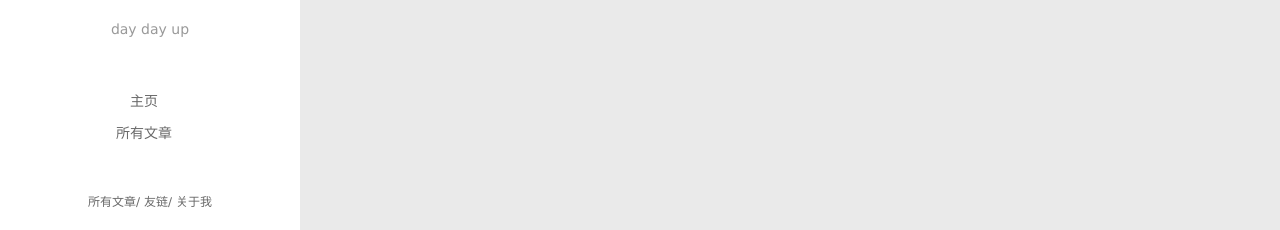
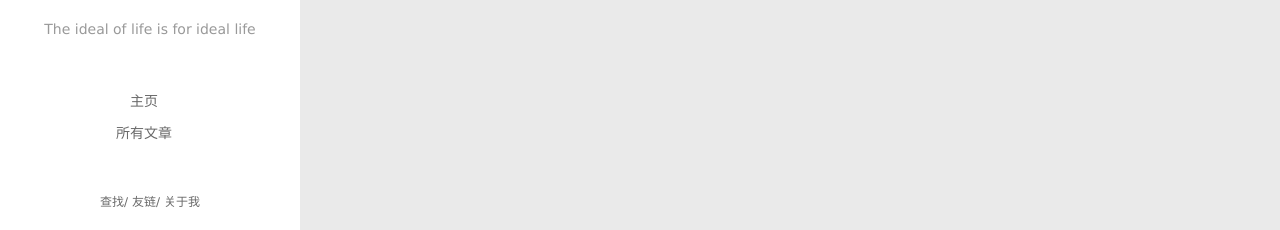
Before and after one commit to heyanlll/heyanlll.github.io, a plain HTML site: page 2015/03/10/post”/index.html in a window 1280 px wide. Shown: the part 323-553 px from the top of the page. Drawn offline with Linux system fonts and the light colour scheme.

Commit message:
Site updated: 2018-05-12 19:36:00

```diff
--- a/2015/03/10/post”/index.html
+++ b/2015/03/10/post”/index.html
@@ -54,7 +54,7 @@
 		  <h1 class="header-author"><a href="/">huoshenckf</a></h1>
 		</hgroup>
 
-		<p class="header-subtitle">day day up</p>
+		<p class="header-subtitle">The ideal of life is for ideal life</p>
 
 
 		<nav class="header-menu">
@@ -69,7 +69,7 @@
 		<nav class="header-smart-menu">
 
 
-    			<a q-on="click: openSlider(e, 'innerArchive')" href="javascript:void(0)">所有文章</a>
+    			<a q-on="click: openSlider(e, 'innerArchive')" href="javascript:void(0)">查找</a>
 
 
 
@@ -112,7 +112,7 @@
 			  <h1 class="header-author js-header-author">huoshenckf</h1>
 			</hgroup>
 
-			<p class="header-subtitle"><i class="icon icon-quo-left"></i>day day up<i class="icon icon-quo-right"></i></p>
+			<p class="header-subtitle"><i class="icon icon-quo-left"></i>The ideal of life is for ideal life<i class="icon icon-quo-right"></i></p>
 
 
 
@@ -376,7 +376,7 @@ return o(i(t),arguments.length<2?void 0:u(arguments[1]))}})},function(t,n,r){var
 
 
 
-      <li style="width: 33.333333333333336%" q-on="click: openSlider(e, 'innerArchive')"><a href="javascript:void(0)" q-class="active:innerArchive">所有文章</a></li>
+      <li style="width: 33.333333333333336%" q-on="click: openSlider(e, 'innerArchive')"><a href="javascript:void(0)" q-class="active:innerArchive">查找</a></li>
 
 
 
```
Also changed, not shown: 2018/05/12/hello-world/index.html (+4 -4 lines), archives/2015/03/index.html (+4 -4 lines), archives/2015/index.html (+4 -4 lines), archives/2018/05/index.html (+4 -4 lines), archives/2018/index.html (+4 -4 lines), archives/index.html (+4 -4 lines), categories/blog/index.html (+4 -4 lines), index.html (+4 -4 lines), tags/ctf/index.html (+4 -4 lines), tags/其他/index.html (+4 -4 lines).
